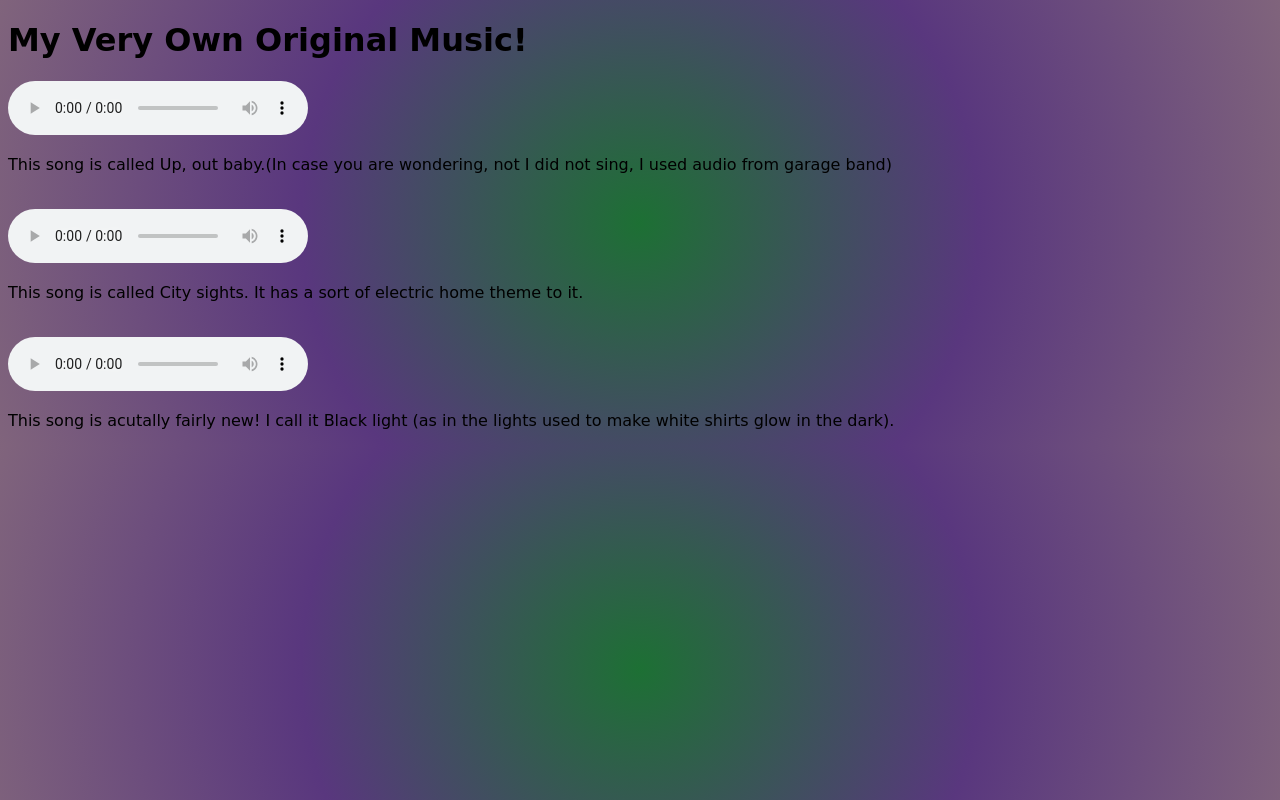
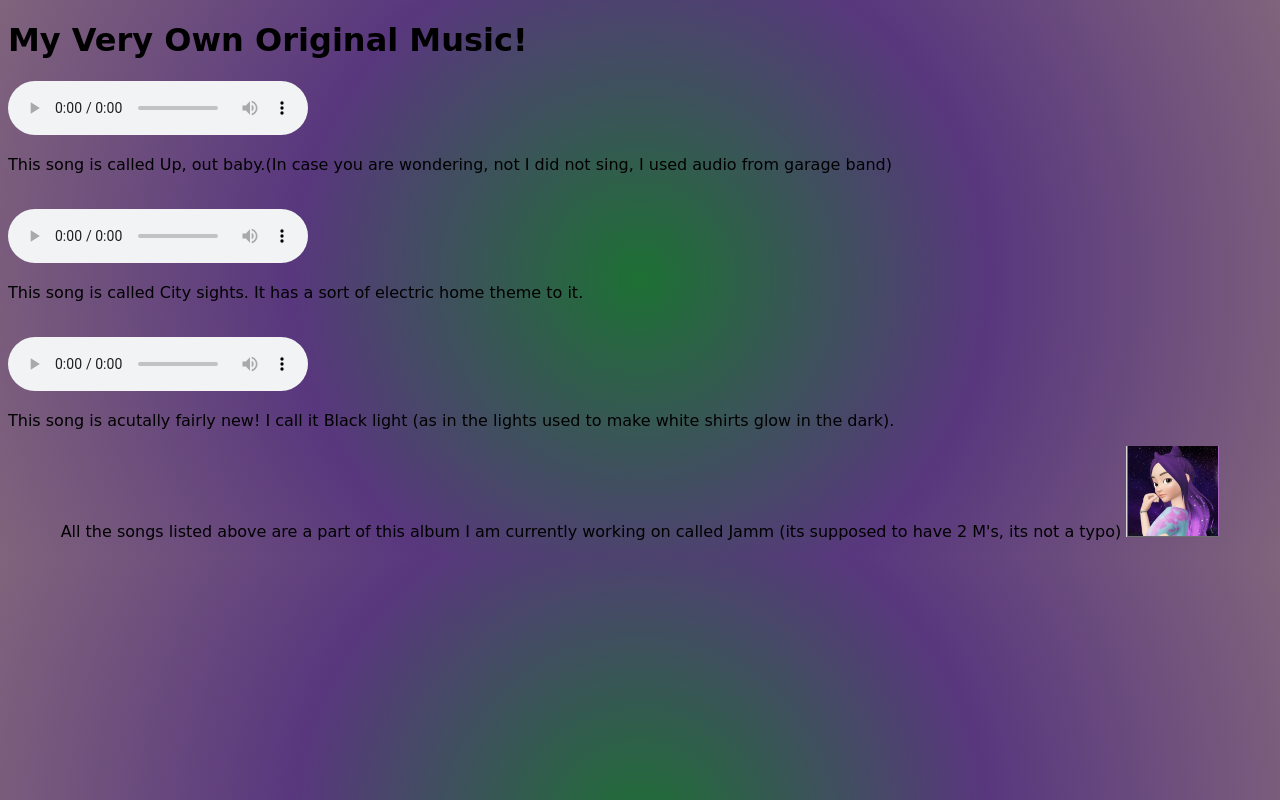
Before and after one commit to AbiVickery/mymusic.github.io, a plain HTML site: page index.html in a window 1280 px wide. Drawn offline with Linux system fonts and the light colour scheme; a web font is replaced by a local one.

Commit message:
album cover for Jamm

```diff
--- a/css/style.css
+++ b/css/style.css
@@ -6,3 +6,6 @@ body {
     filter: progid:DXImageTransform.Microsoft.gradient(startColorstr="#1d7034",endColorstr="#80647c",GradientType=1);
     font-family: 'Yeon Sung', cursive;
 }
+#album1 {
+    text-align: center;
+}
--- a/index.html
+++ b/index.html
@@ -25,5 +25,8 @@
         <p>If you are reading this, it is because your browser does not support the audio element.</p>
         </audio>
         <p>This song is acutally fairly new! I call it Black light (as in the lights used to make white shirts glow in the dark).</p>
+        <p id="album1">All the songs listed above are a part of this album I am currently working on called Jamm (its supposed to have 2 M's, its not a typo)
+            <img src="media/AbbyAlbumCover.PNG">
+        </p>
 </body>
 </html>
```
